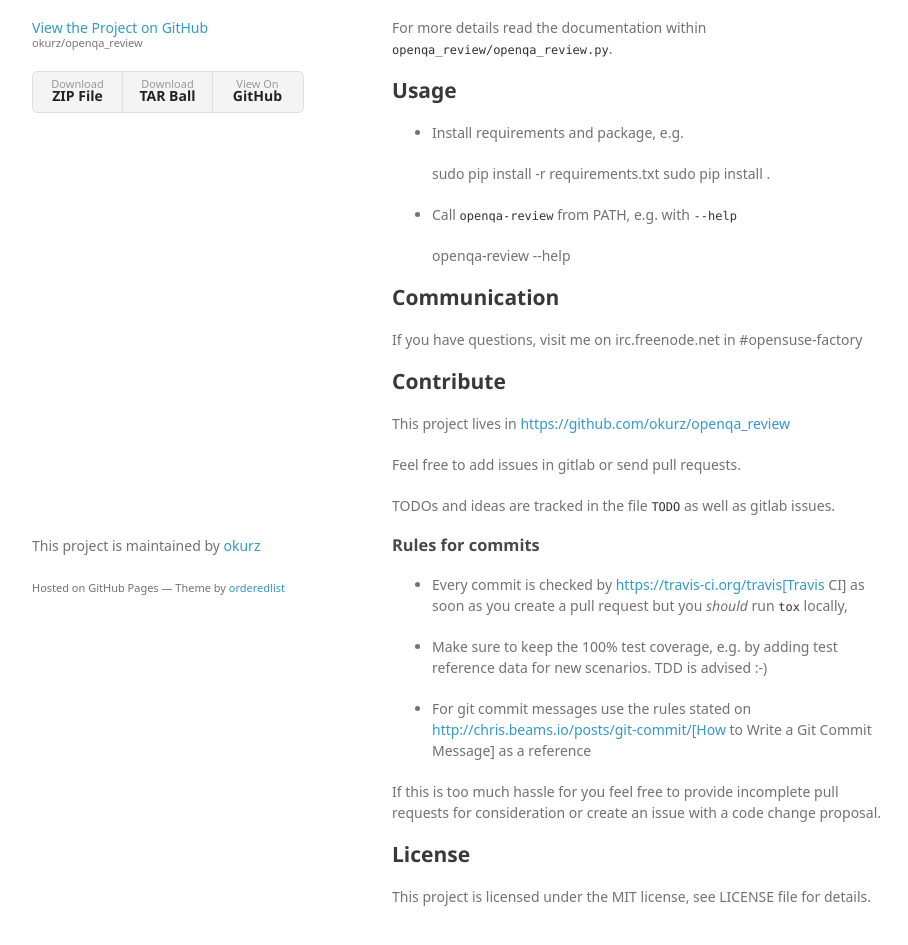
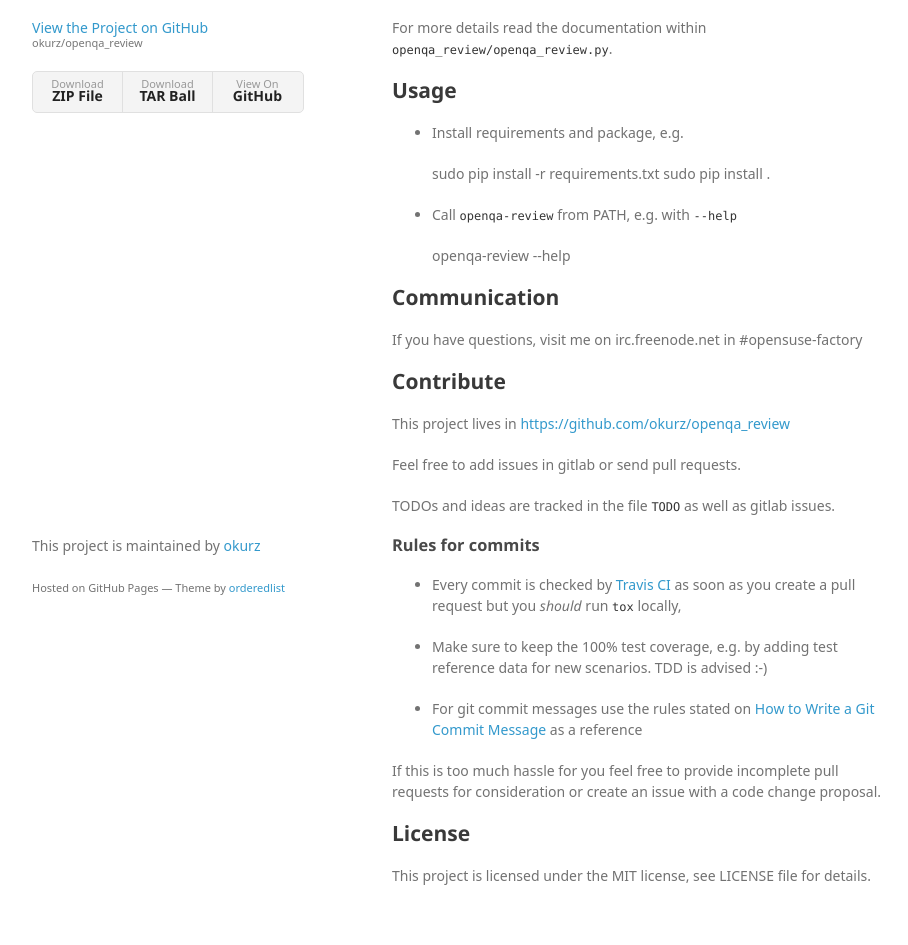
Before and after one commit to os-autoinst/openqa_review, a plain HTML site: page index.html in a window 1280 px wide. Shown: the part 133-1078 px from the top of the page, without its empty margins (178-1086 px from the left). Drawn offline with Linux system fonts and the light colour scheme; a web font is replaced by a local one.

Commit message:
Create gh-pages branch via GitHub

```diff
--- a/index.html
+++ b/index.html
@@ -70,12 +70,12 @@ sudo pip install .</p>
 <a id="rules-for-commits" class="anchor" href="#rules-for-commits" aria-hidden="true"><span aria-hidden="true" class="octicon octicon-link"></span></a>Rules for commits</h3>
 
 <ul>
-<li><p>Every commit is checked by <a href="https://travis-ci.org/travis%5BTravis">https://travis-ci.org/travis[Travis</a> CI] as soon as
+<li><p>Every commit is checked by <a href="https://travis-ci.org/travis">Travis CI</a> as soon as
 you create a pull request but you <em>should</em> run <code>tox</code> locally,</p></li>
 <li><p>Make sure to keep the 100% test coverage, e.g. by adding test reference data
 for new scenarios. TDD is advised :-)</p></li>
 <li><p>For git commit messages use the rules stated on
-<a href="http://chris.beams.io/posts/git-commit/%5BHow">http://chris.beams.io/posts/git-commit/[How</a> to Write a Git Commit Message] as
+<a href="http://chris.beams.io/posts/git-commit/">How to Write a Git Commit Message</a> as
 a reference</p></li>
 </ul>
 
```
Also changed, not shown: params.json (+1 -1 lines).
